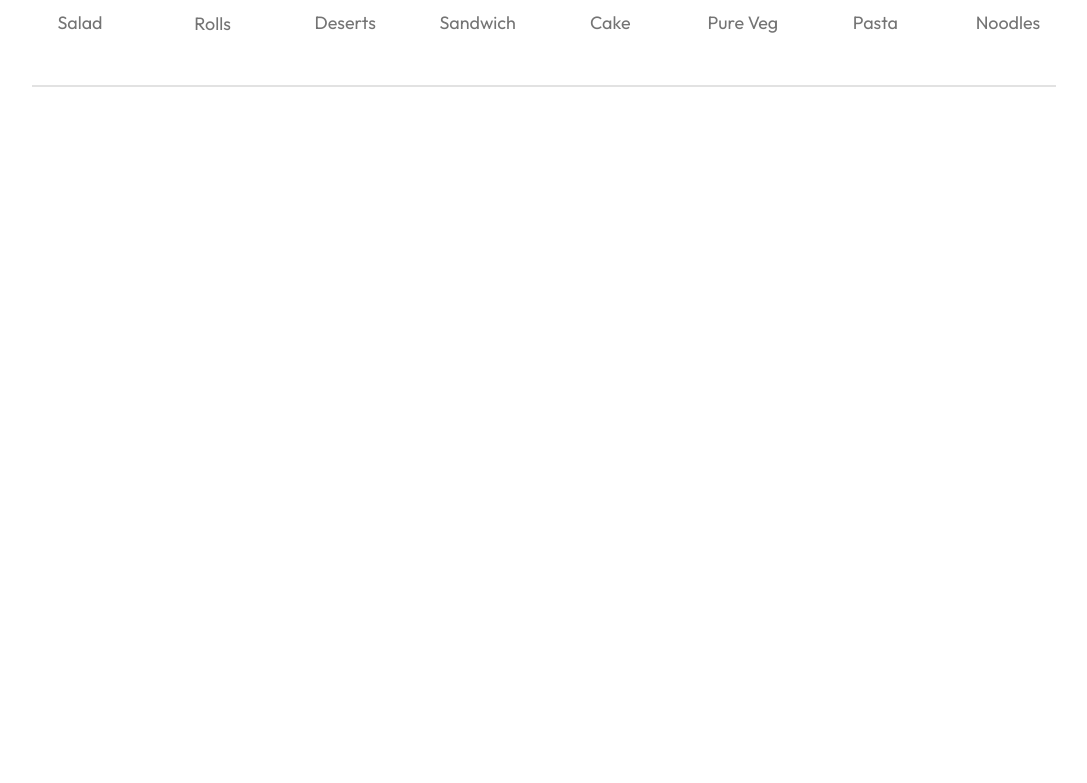
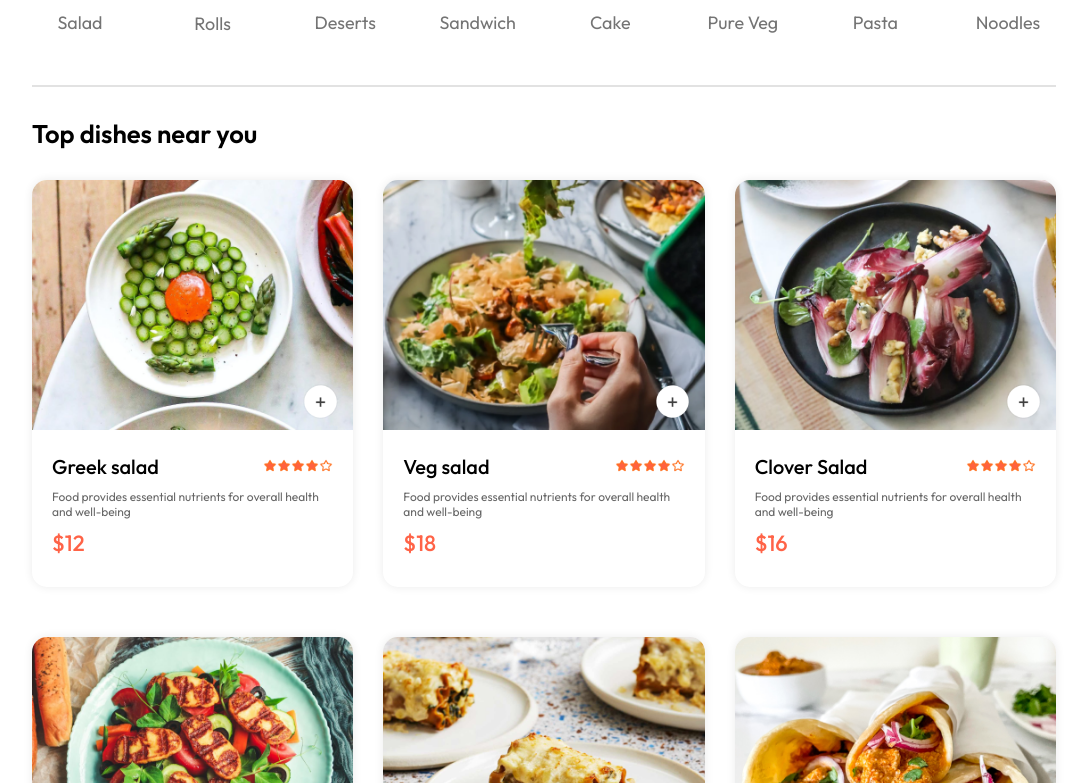
Before and after one commit to SajithAnuradha/Gift_Me, a React (Vite) app in the folder Frontend/: page / in a window 1280 px wide. Shown: the part 817-1600 px from the top of the page, without its empty margins (96-1183 px from the left). Before the commit the page ends 914 px from the top, so only its background shows below. Built offline with nearby package versions, Linux system fonts and the light colour scheme.

Commit message:
finished the UI of foodItem and Food Display

```diff
--- a/Frontend/src/Components/FoodDisplay/FoodDisplay.css
+++ b/Frontend/src/Components/FoodDisplay/FoodDisplay.css
@@ -0,0 +1,17 @@
+.food-display {
+
+    margin-top: 20px;
+}
+
+.food-display h2 {
+    font-size: max(2vw, 24px);
+    font-weight: 600;
+}
+
+.food-display-list {
+    display: grid;
+    grid-template-columns: repeat(auto-fill, minmax(240px, 1fr));
+    margin-top: 30px;
+    gap: 30px;
+    row-gap: 50px;
+}
--- a/Frontend/src/Components/FoodDisplay/FoodDisplay.jsx
+++ b/Frontend/src/Components/FoodDisplay/FoodDisplay.jsx
@@ -1,8 +1,28 @@
 import React from "react";
 import "./FoodDisplay.css";
+import { StoreContext } from "../../context/StoreContext";
+import { useContext } from "react";
+import FoodItem from "../FoodItem/FoodItem";
 
-function FoodDisplay() {
-  return <div>FoodDisplay</div>;
-}
+const FoodDisplay = ({category}) => {
+  const { food_list } = useContext(StoreContext);
 
+  return (
+  <div className="food-display" id='food-display'>
+    <h2>Top dishes near you</h2>
+    <div className="food-display-list">
+
+        {food_list.map((item,index)=>{
+            if (category==="All"|| category===item.category){
+                return <FoodItem key={index} id={item._id} name={item.name}
+                description={item.description} price={item.price} image={item.image} />
+
+            }
+                   })}
+        </div>
+
+
+  </div>
+  );
+};
 export default FoodDisplay;
--- /dev/null
+++ b/Frontend/src/Components/FoodItem/FoodItem.css
@@ -0,0 +1,78 @@
+.food-item {
+    width: 100%;
+    margin: auto;
+    border-radius: 15px;
+    box-shadow: 0px 0px 10px #00000015;
+    transition: 0.3s;
+    animation: fadeIn 1s;
+}
+
+.food-item-img {
+    width: 100%;
+    border-radius: 15px 15px 0px 0px;
+}
+
+.food-item-info {
+    padding: 20px;
+
+}
+
+.food-item-name-rating {
+    display: flex;
+    justify-content: space-between;
+    align-items: center;
+    margin-bottom: 10px;
+
+}
+
+.food-item-name-rating p {
+    font-size: 20px;
+    font-weight: 500;
+
+}
+
+.food-item-name-rating img {
+    width: 70px;
+}
+
+.food-item-desc {
+    color: #676767;
+    font-size: 12px;
+}
+
+.food-item-price {
+    color: tomato;
+    font-size: 22px;
+    font-weight: 500;
+    margin: 10px 0px;
+}
+
+.food-item-img-container {
+    position: relative;
+}
+
+.food-item-img-container .add {
+    width: 35px;
+    position: absolute;
+    bottom: 15px;
+    right: 15px;
+    cursor: pointer;
+    border-radius: 50%;
+    ;
+}
+
+.food-item-counter {
+    position: absolute;
+    bottom: 15px;
+    right: 15px;
+    display: flex;
+    align-items: center;
+    gap: 10px;
+    padding: 6px;
+    border-radius: 50px;
+    background-color: white;
+}
+
+.food-item-counter img {
+    width: 30px;
+}
--- /dev/null
+++ b/Frontend/src/Components/FoodItem/FoodItem.jsx
@@ -0,0 +1,55 @@
+import React from 'react'
+import { assets } from '../../assets/assets'
+import './FoodItem.css'
+import { useState } from 'react'
+import { StoreContext } from '../../context/StoreContext'
+import { useContext } from 'react'
+
+const FoodItem =({id,name,price,description,image})=>{
+
+
+const {cartItems,addToCart,removecart}=useContext(StoreContext)
+
+return(
+
+    <div className='food-item'>
+        <div className="food-item-img-container">
+            <img className='food-item-img' src={image} alt=''/>
+            {
+               ! cartItems[id]
+               ? <img className='add' onClick={()=>addToCart(id)} src={assets.add_icon_white} alt=''/>
+               : <div className='food-item-counter'>
+                         <img onClick ={()=>removecart(id)}src={assets.remove_icon_red} alt=''/>
+                         <p>{cartItems[id]}</p>
+                         <img onClick={()=>addToCart(id)}  src={assets.add_icon_green } alt=''/>
+               </div>
+            }
+
+        </div>
+        <div className="food-item-info">
+            <div className="food-item-name-rating">
+                <p>
+                    {name}
+                </p>
+                <img src={assets.rating_starts} alt=""/>
+            </div>
+            <p className="food-item-desc">
+                {description}
+            </p>
+            <p className="food-item-price">
+                ${price}
+                </p>
+
+
+        </div>
+
+    </div>
+)
+
+
+
+
+
+}
+
+export default FoodItem
--- a/Frontend/src/Pages/Home/Home.jsx
+++ b/Frontend/src/Pages/Home/Home.jsx
@@ -3,10 +3,11 @@
 import Header from '../../Components/Header/Header'
 import ExploreMenu from '../../Components/ExploreMenu/ExploreMenu'
 import { useState } from 'react'
+import FoodDisplay from '../../Components/FoodDisplay/FoodDisplay'
 
 function Home() {
 
- const [category,setCategory]=useState("Äll")
+ const [category,setCategory]=useState("All")
 
 
 
@@ -14,6 +15,7 @@
     <div>
         <Header/>
         <ExploreMenu category={category} setCategory={setCategory}/>
+        <FoodDisplay category={category}/>
     </div>
   )
 }
--- a/Frontend/src/context/StoreContext.jsx
+++ b/Frontend/src/context/StoreContext.jsx
@@ -1,12 +1,45 @@
-import { createContext } from "react";
+import { createContext, useEffect } from "react";
 import { food_list } from "../assets/assets";
+import { useState } from "react";
 
 export const StoreContext = createContext(null);
 
 const StoreContextProvider = (props) => {
-  const contextValue = {
-    food_list,
-  };
+    const [cartItems,setCartItems]=useState({});
+
+
+    const addToCart=(itemId)=>{
+        if (!cartItems[itemId]){
+            setCartItems ((prev)=>({...prev,[itemId]:1}))
+        }
+        else {
+            setCartItems((prev)=>({...prev,[itemId]:prev[itemId]+1}))
+        }
+
+
+
+
+
+
+
+    }
+    const removecart=(itemId)=>{
+        setCartItems((prev)=>({...prev,[itemId]:prev[itemId]-1}))
+
+
+      }
+
+
+    const contextValue = {
+    food_list,cartItems,setCartItems,addToCart,removecart
+    };
+
+
+//  useEffect (()=>{
+//     console.log(cartItems)
+//  },[cartItems])
+
+
 
   return (
     <StoreContext.Provider value={contextValue}>
```
Also changed, not shown: Frontend/src/Components/Footer/Footer.jsx (added, +9 -0 lines), Frontend/src/Components/Footer/Footer.css (added).
